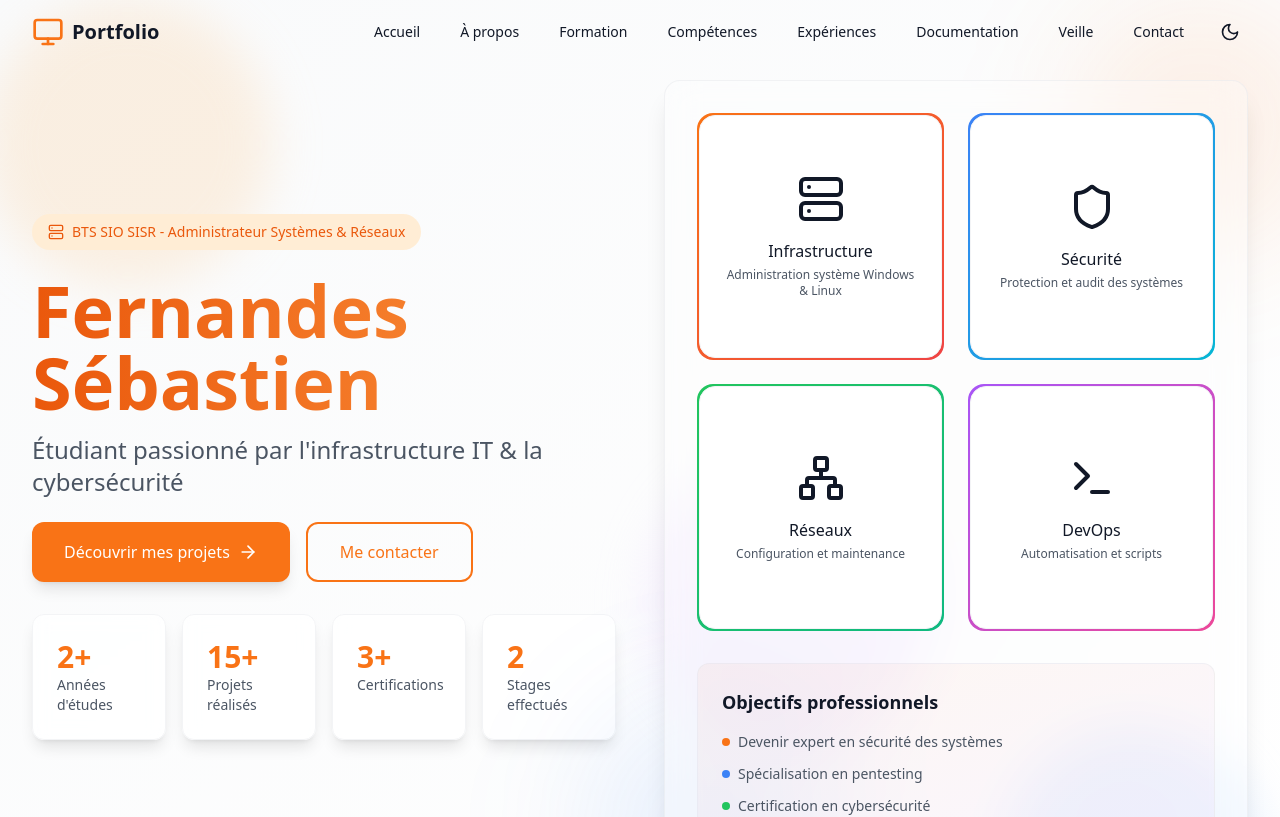
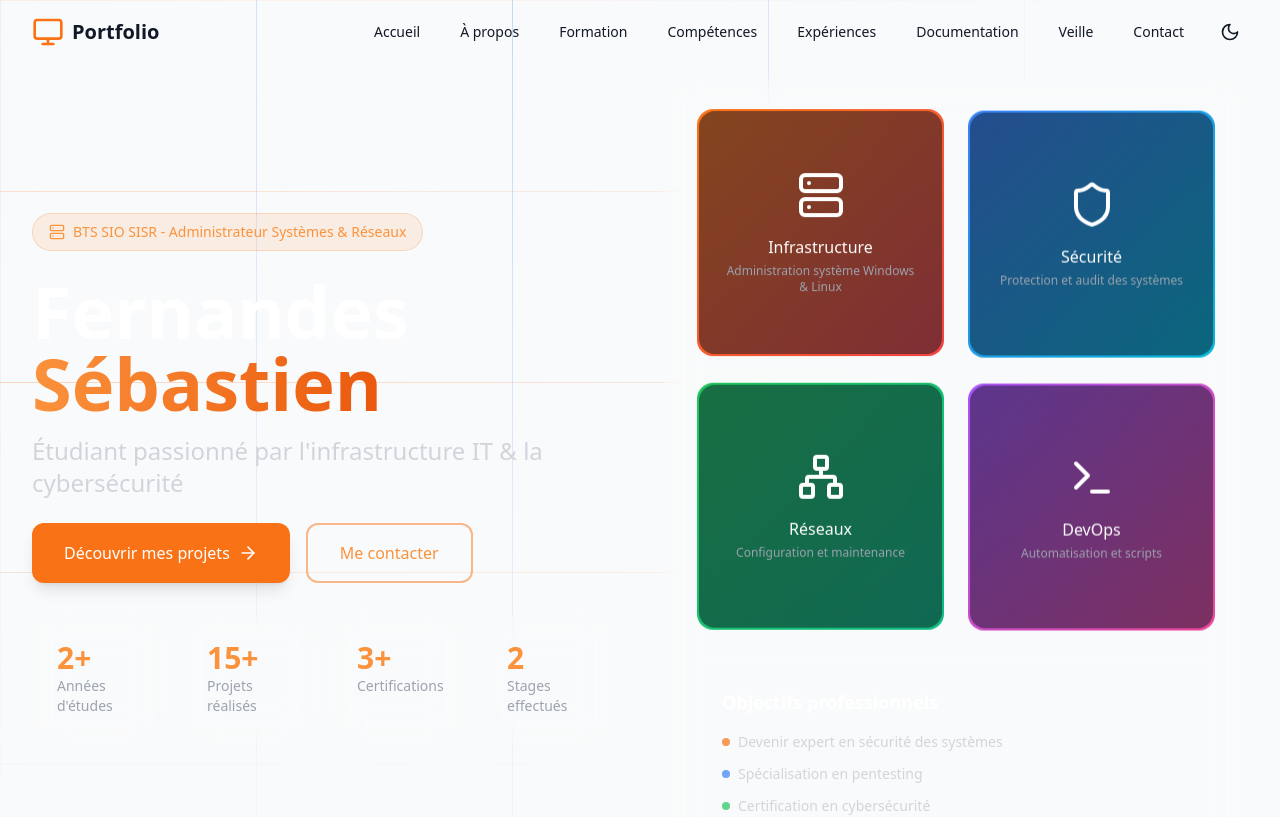
Before and after one commit to CapitaineRick/Portfolio, a React (Vite) app: page / in a window 1280 px wide. Shown: the top 817 px of the page. Built offline with nearby package versions, Linux system fonts and the light colour scheme.

Commit message:
Update Hero section with dynamic network-themed background

```diff
--- a/src/components/sections/Hero.tsx
+++ b/src/components/sections/Hero.tsx
@@ -43,15 +43,41 @@ const Hero: React.FC = () => {
   return (
     <section
       id="home"
-      className="min-h-screen relative overflow-hidden bg-gradient-to-br from-gray-50 to-white dark:from-gray-900 dark:to-gray-800"
+      className="min-h-screen relative overflow-hidden bg-gradient-to-br from-gray-900 via-gray-800 to-gray-900 grid-bg"
     >
-      {/* Animated background elements */}
+      {/* Animated network lines */}
       <div className="absolute inset-0 overflow-hidden">
-        <div className="absolute top-0 -left-4 w-72 h-72 bg-orange-200/30 dark:bg-orange-500/10 rounded-full mix-blend-multiply filter blur-xl animate-blob" />
-        <div className="absolute -bottom-8 -right-4 w-72 h-72 bg-blue-200/30 dark:bg-blue-500/10 rounded-full mix-blend-multiply filter blur-xl animate-blob animation-delay-2000" />
-        <div className="absolute top-1/2 left-1/2 w-72 h-72 bg-purple-200/30 dark:bg-purple-500/10 rounded-full mix-blend-multiply filter blur-xl animate-blob animation-delay-4000" />
+        <div className="absolute w-full h-full">
+          {[...Array(5)].map((_, i) => (
+            <div
+              key={i}
+              className={`absolute h-px bg-gradient-to-r from-transparent via-orange-500/30 to-transparent
+                         animate-network`}
+              style={{
+                top: `${20 * i}%`,
+                left: '-100%',
+                width: '200%',
+                animationDelay: `${i * 1.6}s`
+              }}
+            />
+          ))}
+          {[...Array(5)].map((_, i) => (
+            <div
+              key={i}
+              className={`absolute w-px bg-gradient-to-b from-transparent via-blue-500/30 to-transparent
+                         animate-network`}
+              style={{
+                left: `${20 * i}%`,
+                top: '-100%',
+                height: '200%',
+                animationDelay: `${i * 1.6}s`
+              }}
+            />
+          ))}
+        </div>
       </div>
 
+      {/* Content */}
       <div className="max-w-7xl mx-auto px-4 sm:px-6 lg:px-8 py-20 relative">
         <div
           ref={heroRef}
@@ -60,16 +86,21 @@ const Hero: React.FC = () => {
           {/* Left Column */}
           <div className="lg:w-1/2 space-y-8">
             <div className="space-y-6 text-center lg:text-left">
-              <div className="inline-flex items-center gap-2 px-4 py-2 rounded-full bg-orange-100 dark:bg-orange-900/30 text-orange-600 dark:text-orange-400 text-sm font-medium">
+              <div className="inline-flex items-center gap-2 px-4 py-2 rounded-full
+                            bg-orange-500/10 text-orange-400 text-sm font-medium
+                            border border-orange-500/20">
                 <Server className="w-4 h-4" />
                 BTS SIO SISR - Administrateur Systèmes & Réseaux
               </div>
 
               <div>
-                <h1 className="text-5xl md:text-6xl lg:text-7xl font-bold mb-4 bg-clip-text text-transparent bg-gradient-to-r from-orange-600 to-orange-400">
-                  Fernandes Sébastien
+                <h1 className="text-5xl md:text-6xl lg:text-7xl font-bold mb-4 text-white">
+                  Fernandes{' '}
+                  <span className="bg-clip-text text-transparent bg-gradient-to-r from-orange-400 to-orange-600">
+                    Sébastien
+                  </span>
                 </h1>
-                <p className="text-xl md:text-2xl text-gray-600 dark:text-gray-300">
+                <p className="text-xl md:text-2xl text-gray-300">
                   Étudiant passionné par l'infrastructure IT & la cybersécurité
                 </p>
               </div>
@@ -87,8 +118,8 @@ const Hero: React.FC = () => {
                 </button>
                 <button
                   onClick={scrollToContact}
-                  className="px-8 py-4 border-2 border-orange-500 text-orange-500
-                            hover:bg-orange-50 dark:hover:bg-orange-900/10 rounded-xl
+                  className="px-8 py-4 border-2 border-orange-500/50 text-orange-400
+                            hover:bg-orange-500/10 rounded-xl
                             transform hover:scale-105 transition-all duration-300
                             flex items-center gap-2 font-medium"
                 >
@@ -98,31 +129,28 @@ const Hero: React.FC = () => {
             </div>
 
             <div className="grid grid-cols-2 md:grid-cols-4 gap-4">
-              <div className="p-6 rounded-xl bg-white/80 dark:bg-gray-800/80 backdrop-blur shadow-lg border border-gray-100 dark:border-gray-700">
-                <div className="font-bold text-3xl text-orange-500">2+</div>
-                <div className="text-sm text-gray-600 dark:text-gray-400">Années d'études</div>
+              <div className="p-6 rounded-xl bg-white/5 backdrop-blur-lg border border-white/10">
+                <div className="font-bold text-3xl text-orange-400">2+</div>
+                <div className="text-sm text-gray-400">Années d'études</div>
               </div>
-              <div className="p-6 rounded-xl bg-white/80 dark:bg-gray-800/80 backdrop-blur shadow-lg border border-gray-100 dark:border-gray-700">
-                <div className="font-bold text-3xl text-orange-500">15+</div>
-                <div className="text-sm text-gray-600 dark:text-gray-400">Projets réalisés</div>
+              <div className="p-6 rounded-xl bg-white/5 backdrop-blur-lg border border-white/10">
+                <div className="font-bold text-3xl text-orange-400">15+</div>
+                <div className="text-sm text-gray-400">Projets réalisés</div>
               </div>
-              <div className="p-6 rounded-xl bg-white/80 dark:bg-gray-800/80 backdrop-blur shadow-lg border border-gray-100 dark:border-gray-700">
-                <div className="font-bold text-3xl text-orange-500">3+</div>
-                <div className="text-sm text-gray-600 dark:text-gray-400">Certifications</div>
+              <div className="p-6 rounded-xl bg-white/5 backdrop-blur-lg border border-white/10">
+                <div className="font-bold text-3xl text-orange-400">3+</div>
+                <div className="text-sm text-gray-400">Certifications</div>
               </div>
-              <div className="p-6 rounded-xl bg-white/80 dark:bg-gray-800/80 backdrop-blur shadow-lg border border-gray-100 dark:border-gray-700">
-                <div className="font-bold text-3xl text-orange-500">2</div>
-                <div className="text-sm text-gray-600 dark:text-gray-400">Stages effectués</div>
+              <div className="p-6 rounded-xl bg-white/5 backdrop-blur-lg border border-white/10">
+                <div className="font-bold text-3xl text-orange-400">2</div>
+                <div className="text-sm text-gray-400">Stages effectués</div>
               </div>
             </div>
           </div>
 
           {/* Right Column */}
           <div className="lg:w-1/2 relative">
-            <div className="absolute -top-20 -right-20 w-64 h-64 bg-orange-500/10 rounded-full filter blur-3xl"></div>
-            <div className="absolute -bottom-20 -left-20 w-64 h-64 bg-blue-500/10 rounded-full filter blur-3xl"></div>
-
-            <div className="relative bg-white/30 dark:bg-gray-800/30 backdrop-blur-lg rounded-2xl p-8 shadow-xl border border-gray-200/50 dark:border-gray-700/50">
+            <div className="relative bg-white/5 backdrop-blur-lg rounded-2xl p-8 border border-white/10">
               <div className="space-y-8">
                 {/* Featured Skills */}
                 <div className="grid grid-cols-2 gap-6">
@@ -154,7 +182,8 @@ const Hero: React.FC = () => {
                   ].map((item, index) => (
                     <div
                       key={index}
-                      className="relative group"
+                      className="relative group animate-float"
+                      style={{ animationDelay: `${index * 0.2}s` }}
                     >
                       <div className={`
                         w-full aspect-square rounded-2xl
@@ -162,16 +191,17 @@ const Hero: React.FC = () => {
                         p-0.5 transition-all duration-300
                         group-hover:scale-105 cursor-pointer
                       `}>
-                        <div className="w-full h-full rounded-2xl bg-white dark:bg-gray-800 p-6
+                        <div className="w-full h-full rounded-2xl bg-gray-900/50 p-6
                                       flex flex-col items-center justify-center gap-4
-                                      border border-gray-100 dark:border-gray-700">
+                                      backdrop-blur-lg">
                           <item.icon className="w-12 h-12 transition-transform duration-300
-                                              group-hover:scale-110 group-hover:rotate-6" />
+                                              group-hover:scale-110 group-hover:rotate-6
+                                              text-white" />
                           <div className="text-center">
-                            <div className="font-medium text-gray-900 dark:text-white mb-1">
+                            <div className="font-medium text-white mb-1">
                               {item.label}
                             </div>
-                            <p className="text-xs text-gray-600 dark:text-gray-400">
+                            <p className="text-xs text-gray-400">
                               {item.description}
                             </p>
                           </div>
@@ -182,21 +212,21 @@ const Hero: React.FC = () => {
                 </div>
 
                 {/* Current Focus */}
-                <div className="bg-gradient-to-br from-orange-500/5 to-purple-500/5 rounded-xl p-6 border border-gray-200/50 dark:border-gray-700/50">
-                  <h3 className="text-lg font-semibold mb-4 text-gray-900 dark:text-white">
+                <div className="bg-white/5 rounded-xl p-6 border border-white/10 backdrop-blur-lg">
+                  <h3 className="text-lg font-semibold mb-4 text-white">
                     Objectifs professionnels
                   </h3>
                   <ul className="space-y-3">
-                    <li className="flex items-center gap-2 text-sm text-gray-600 dark:text-gray-300">
-                      <div className="w-2 h-2 rounded-full bg-orange-500"></div>
+                    <li className="flex items-center gap-2 text-sm text-gray-300">
+                      <div className="w-2 h-2 rounded-full bg-orange-500 animate-pulse-slow"></div>
                       Devenir expert en sécurité des systèmes
                     </li>
-                    <li className="flex items-center gap-2 text-sm text-gray-600 dark:text-gray-300">
-                      <div className="w-2 h-2 rounded-full bg-blue-500"></div>
+                    <li className="flex items-center gap-2 text-sm text-gray-300">
+                      <div className="w-2 h-2 rounded-full bg-blue-500 animate-pulse-slow"></div>
                       Spécialisation en pentesting
                     </li>
-                    <li className="flex items-center gap-2 text-sm text-gray-600 dark:text-gray-300">
-                      <div className="w-2 h-2 rounded-full bg-green-500"></div>
+                    <li className="flex items-center gap-2 text-sm text-gray-300">
+                      <div className="w-2 h-2 rounded-full bg-green-500 animate-pulse-slow"></div>
                       Certification en cybersécurité
                     </li>
                   </ul>
--- a/src/index.css
+++ b/src/index.css
@@ -2,29 +2,63 @@
 @tailwind components;
 @tailwind utilities;
 
-@keyframes blob {
+@keyframes float {
   0% {
-    transform: translate(0px, 0px) scale(1);
+    transform: translateY(0px);
   }
-  33% {
-    transform: translate(30px, -50px) scale(1.1);
-  }
-  66% {
-    transform: translate(-20px, 20px) scale(0.9);
+  50% {
+    transform: translateY(-20px);
   }
   100% {
-    transform: translate(0px, 0px) scale(1);
+    transform: translateY(0px);
   }
 }
 
-.animate-blob {
-  animation: blob 7s infinite;
+@keyframes pulse {
+  0%, 100% {
+    opacity: 1;
+  }
+  50% {
+    opacity: 0.5;
+  }
 }
 
-.animation-delay-2000 {
-  animation-delay: 2s;
+@keyframes network-flow {
+  0% {
+    stroke-dashoffset: 1000;
+    opacity: 0;
+  }
+  50% {
+    opacity: 1;
+  }
+  100% {
+    stroke-dashoffset: 0;
+    opacity: 0;
+  }
 }
 
-.animation-delay-4000 {
-  animation-delay: 4s;
+.animate-float {
+  animation: float 6s ease-in-out infinite;
 }
+
+.animate-pulse-slow {
+  animation: pulse 4s ease-in-out infinite;
+}
+
+.animate-network {
+  stroke-dasharray: 1000;
+  animation: network-flow 8s linear infinite;
+}
+
+.grid-bg {
+  background-size: 50px 50px;
+  background-image:
+    linear-gradient(to right, rgba(255,255,255,.05) 1px, transparent 1px),
+    linear-gradient(to bottom, rgba(255,255,255,.05) 1px, transparent 1px);
+}
+
+.dark .grid-bg {
+  background-image:
+    linear-gradient(to right, rgba(255,255,255,.05) 1px, transparent 1px),
+    linear-gradient(to bottom, rgba(255,255,255,.05) 1px, transparent 1px);
+}
```
